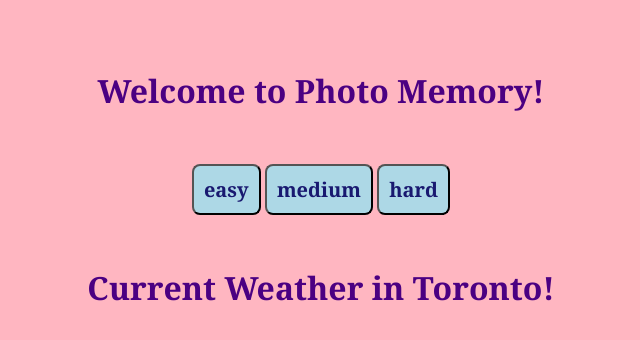
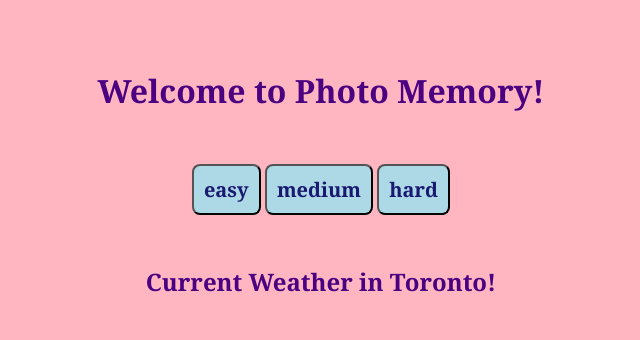
Before and after one commit to munamoha/Photo-Memory-1012-, a website: page homePage.html in a window 1280 px wide. Shown: the whole page, without its empty margins (319-959 px from the left). Drawn offline with nearby package versions, Linux system fonts and the light colour scheme; no server answers.

Commit message:
Add files via upload

```diff
--- a/homePage.html
+++ b/homePage.html
@@ -24,7 +24,7 @@
 <button onclick = "updateDifficulty(4)" id = "hard"> hard </button>
 </div>
 <div id="weather">
-  <h1>Current Weather in Toronto!</h1>
+  <h2>Current Weather in Toronto!</h2>
   <div id="description"></div>
   <div id="temp"></div>
   <div id="location"></div>
```
